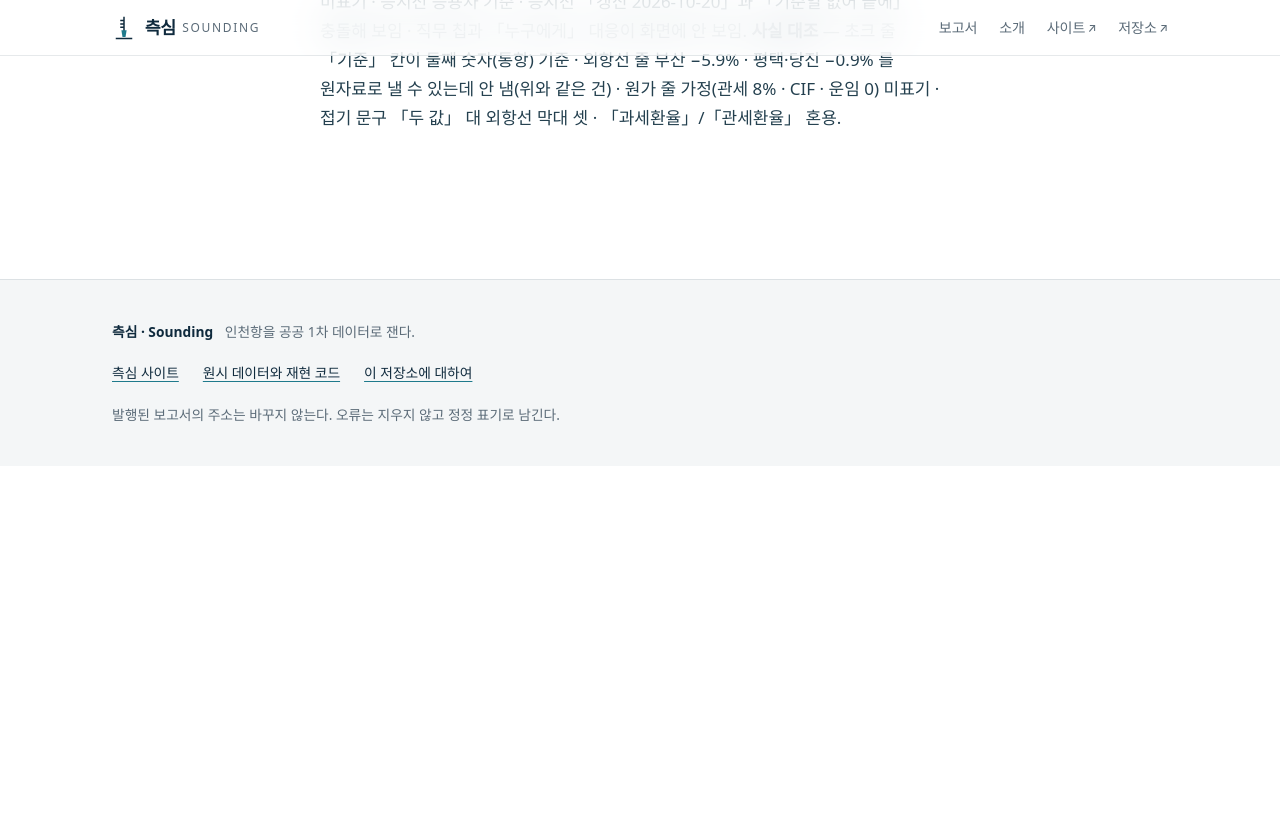
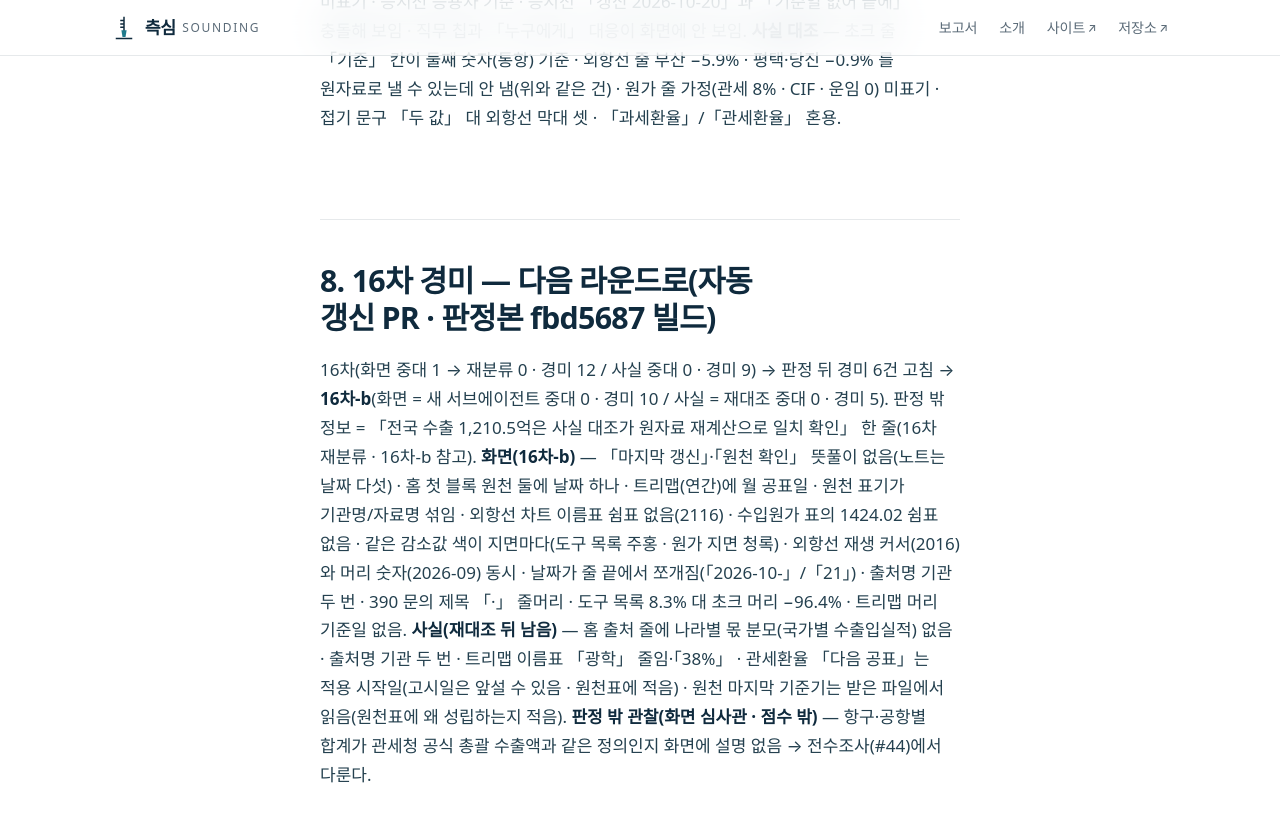
Before and after one commit to jisangj03-dev/incheon-port-analysis, a Jekyll site: the page built from docs/채점표_20261020.md, in a window 1280 px wide and 900 px high, scrolled down 6906 px. Shown: the top 822 px of the window. Built offline with Jekyll 4.4.1, drawn with Linux system fonts in a browser that asks for light colours; some web fonts are replaced; our own code applies the rules of GitHub Pages for plain Markdown files; before the commit the page ends 7372 px from its top, so only the background shows below that.

```diff
--- a/docs/채점표_20261020.md
+++ b/docs/채점표_20261020.md
@@ -92,3 +92,10 @@
 
 **화면** — 홈: 「막대 = 각각 100%」인데 두 막대 길이가 다름 · 수입·수출 막대 숫자에 단위 없음 · 주 그림(톤 · 2026-01~06)이 답(금액 · 2026-09)을 그리지 않고 문장에 기댐 · 「주장에 불리한 숫자도」 만드는 쪽 말투 · 390 지도 단추 줄임말 · 출처 줄 기관명 겹침 / 도구 목록: 초크 줄 그림(통항 척수)과 큰 답(교역 몫)이 다른 양 · 외항선 줄 견줄 항만의 변화율 없음(가장 무거운 경미) · 등시선 줄 큰 답이 한 곳(서울시청) · 원가 줄 적용 세율 미표기 · 등시선 승용차 기준 · 등시선 「갱신 2026-10-20」과 「기준일 없어 끝에」 충돌해 보임 · 직무 칩과 「누구에게」 대응이 화면에 안 보임.
 **사실 대조** — 초크 줄 「기준」 칸이 둘째 숫자(통항) 기준 · 외항선 줄 부산 −5.9% · 평택·당진 −0.9% 를 원자료로 낼 수 있는데 안 냄(위와 같은 건) · 원가 줄 가정(관세 8% · CIF · 운임 0) 미표기 · 접기 문구 「두 값」 대 외항선 막대 셋 · 「과세환율」/「관세환율」 혼용.
+
+## 8. 16차 경미 — 다음 라운드로(자동 갱신 PR · 판정본 fbd5687 빌드)
+
+16차(화면 중대 1 → 재분류 0 · 경미 12 / 사실 중대 0 · 경미 9) → 판정 뒤 경미 6건 고침 → **16차-b**(화면 = 새 서브에이전트 중대 0 · 경미 10 / 사실 = 재대조 중대 0 · 경미 5). 판정 밖 정보 = 「전국 수출 1,210.5억은 사실 대조가 원자료 재계산으로 일치 확인」 한 줄(16차 재분류 · 16차-b 참고).
+**화면(16차-b)** — 「마지막 갱신」·「원천 확인」 뜻풀이 없음(노트는 날짜 다섯) · 홈 첫 블록 원천 둘에 날짜 하나 · 트리맵(연간)에 월 공표일 · 원천 표기가 기관명/자료명 섞임 · 외항선 차트 이름표 쉼표 없음(2116) · 수입원가 표의 1424.02 쉼표 없음 · 같은 감소값 색이 지면마다(도구 목록 주홍 · 원가 지면 청록) · 외항선 재생 커서(2016)와 머리 숫자(2026-09) 동시 · 날짜가 줄 끝에서 쪼개짐(「2026-10-」/「21」) · 출처명 기관 두 번 · 390 문의 제목 「·」 줄머리 · 도구 목록 8.3% 대 초크 머리 −96.4% · 트리맵 머리 기준일 없음.
+**사실(재대조 뒤 남음)** — 홈 출처 줄에 나라별 몫 분모(국가별 수출입실적) 없음 · 출처명 기관 두 번 · 트리맵 이름표 「광학」 줄임·「38%」 · 관세환율 「다음 공표」는 적용 시작일(고시일은 앞설 수 있음 · 원천표에 적음) · 원천 마지막 기준기는 받은 파일에서 읽음(원천표에 왜 성립하는지 적음).
+**판정 밖 관찰(화면 심사관 · 점수 밖)** — 항구·공항별 합계가 관세청 공식 총괄 수출액과 같은 정의인지 화면에 설명 없음 → 전수조사(#44)에서 다룬다.
```
Also changed, not shown: docs/자동갱신_원천표.md (+2 -0 lines), docs/작업기록.md (+3 -0 lines).
